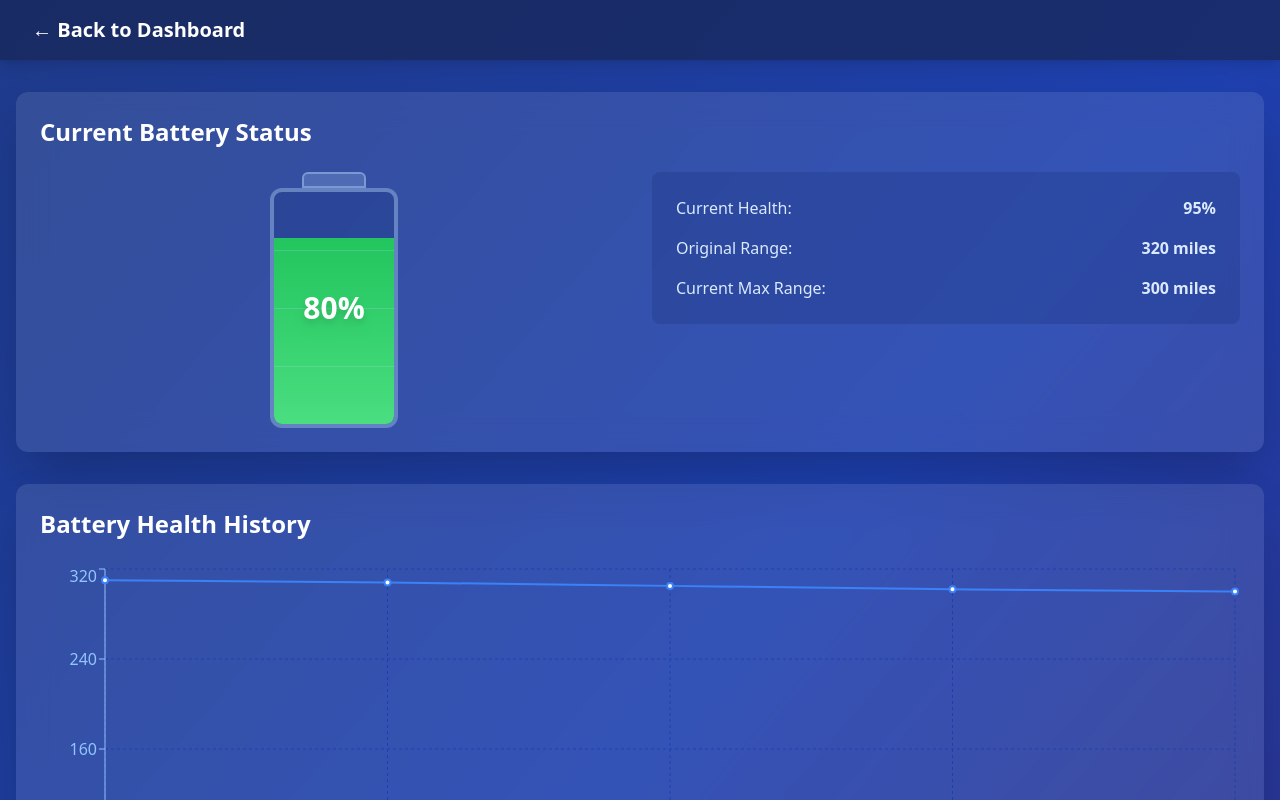
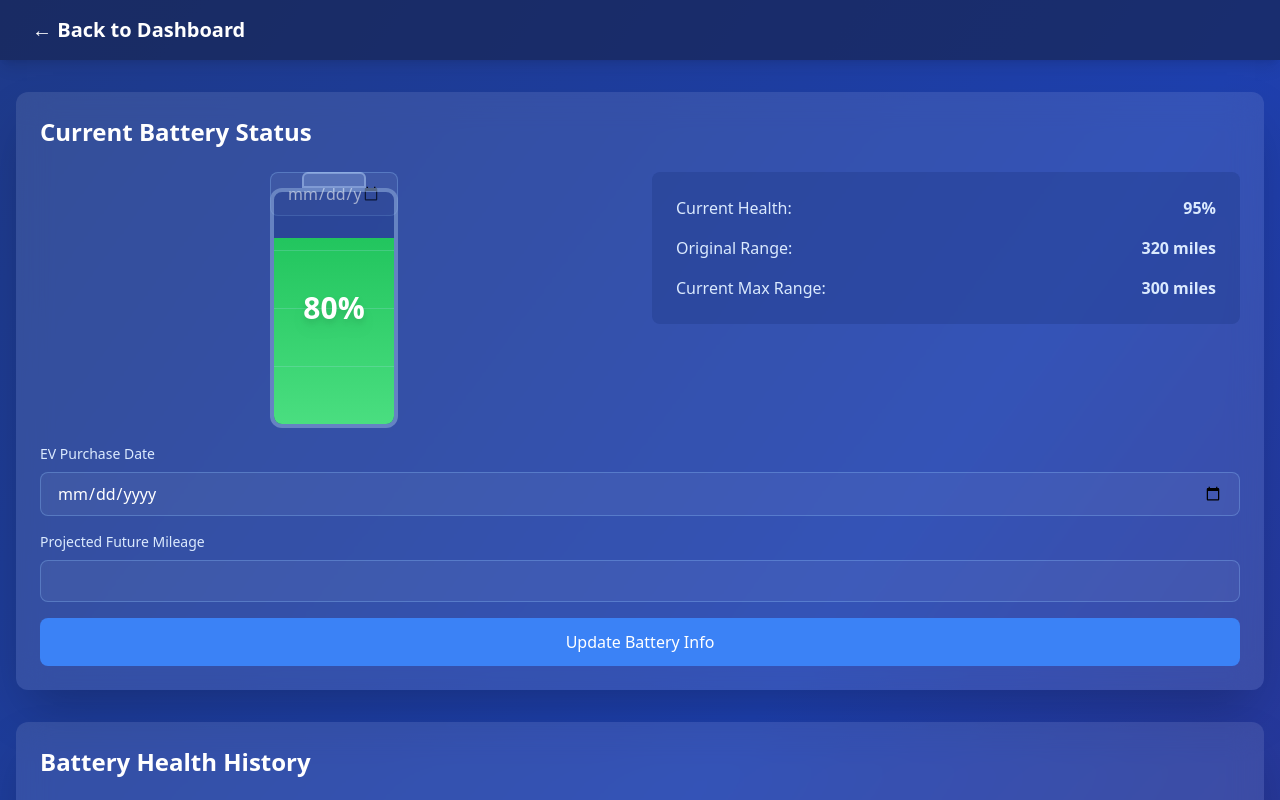
Before and after one commit to Calm-Solo/AutomotiveMaintenancePRO, a Next.js app in the folder automotive-maintenance-pro/: page /ev-companion in a window 1280 px wide. Shown: the top 800 px of the page. Built offline with nearby package versions, Linux system fonts and the light colour scheme.

Commit message:
feat: add battery health input fields for purchase date and projected mileage; implement initial battery health calculation

```diff
--- a/automotive-maintenance-pro/src/app/ev-companion/page.tsx
+++ b/automotive-maintenance-pro/src/app/ev-companion/page.tsx
@@ -42,6 +42,21 @@ export default function EVCompanion() {
     lastChargeDate: new Date().toISOString(),
     degradation: 95,
   });
+
+  const [purchaseDate, setPurchaseDate] = useState('');
+  const [projectedMileage, setProjectedMileage] = useState(0);
+
+  const calculateInitialBatteryHealth = (purchaseDate: string) => {
+    if (!purchaseDate) return 100;
+
+    const purchaseDateObj = new Date(purchaseDate);
+    const currentDate = new Date();
+    const yearsOwned = currentDate.getFullYear() - purchaseDateObj.getFullYear();
+
+    // Simple linear degradation model (2% per year)
+    const degradation = Math.max(0, 100 - (yearsOwned * 2));
+    return degradation;
+  };
 
   const [destination, setDestination] = useState('');
   const [nearbyStations, setNearbyStations] = useState<ChargingStation[]>([]);
@@ -103,6 +118,36 @@ export default function EVCompanion() {
               </div>
             </div>
           </div>
+          {/* Battery Data Input Form */}
+          <form className="mt-4 space-y-4">
+            <div>
+              <label htmlFor="purchaseDate" className="block text-blue-100 text-sm font-medium mb-2">
+                EV Purchase Date
+              </label>
+              <input
+                type="date"
+                id="purchaseDate"
+                name="purchaseDate"
+                className="w-full px-4 py-2 rounded-lg bg-white/5 border border-blue-300/30 text-white placeholder-blue-200/70 focus:outline-none focus:ring-2 focus:ring-blue-400"
+              />
+            </div>
+            <div>
+              <label htmlFor="projectedMileage" className="block text-blue-100 text-sm font-medium mb-2">
+                Projected Future Mileage
+              </label>
+              <input
+                type="number"
+                id="projectedMileage"
+                name="projectedMileage"
+                className="w-full px-4 py-2 rounded-lg bg-white/5 border border-blue-300/30 text-white placeholder-blue-200/70 focus:outline-none focus:ring-2 focus:ring-blue-400"
+              />
+            </div>
+            <button
+              className="w-full py-3 px-6 rounded-lg bg-blue-500 hover:bg-blue-600 text-white font-medium transition-colors"
+            >
+              Update Battery Info
+            </button>
+          </form>
         </motion.div>
 
         {/* Historical Data */}
--- a/automotive-maintenance-pro/src/components/Battery.tsx
+++ b/automotive-maintenance-pro/src/components/Battery.tsx
@@ -48,6 +48,18 @@ export default function Battery({ charge, showPercentage = true }: BatteryProps)
           </div>
         )}
       </div>
+      <input
+        type="date"
+        id="purchaseDate"
+        name="purchaseDate"
+        // value={purchaseDate}
+        // onChange={(e) => {
+        //   setPurchaseDate(e.target.value);
+        //   const initialHealth = calculateInitialBatteryHealth(e.target.value);
+        //   setBatteryData({ ...batteryData, degradation: initialHealth });
+        // }}
+        className="w-full px-4 py-2 rounded-lg bg-white/5 border border-blue-300/30 text-white placeholder-blue-200/70 focus:outline-none focus:ring-2 focus:ring-blue-400"
+      />
     </div>
   );
 }
```
